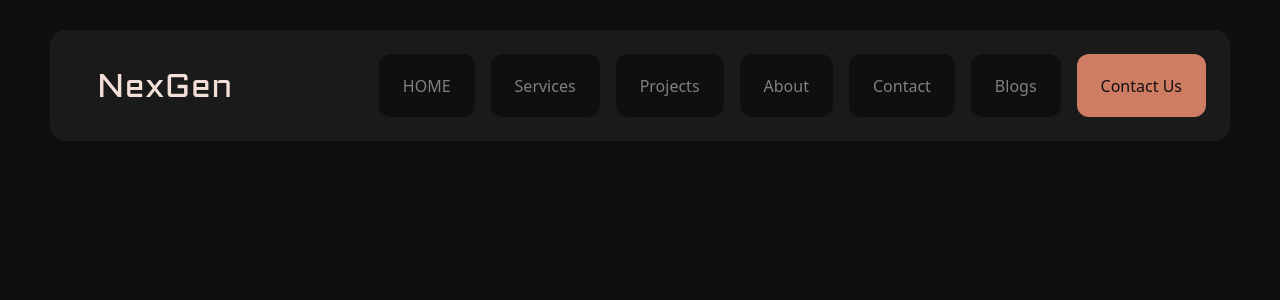
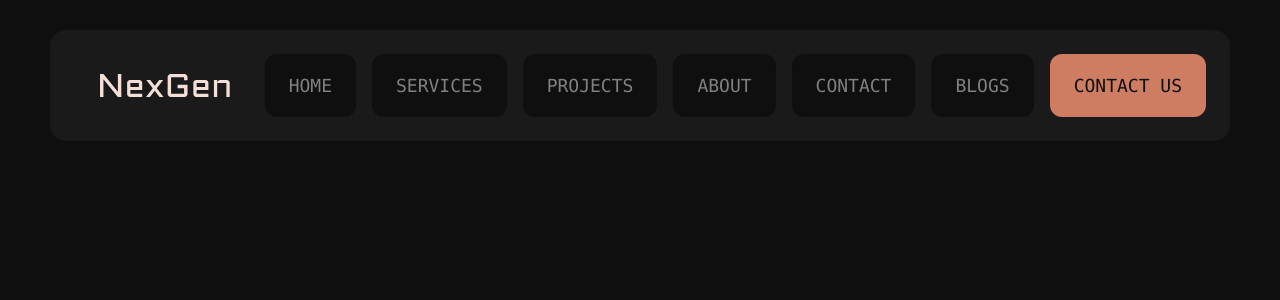
Before and after one commit to Gdzelishviliv/rowix-task, a React (Vite) app: page / in a window 1280 px wide. Shown: the top 300 px of the page. Built offline with nearby package versions, Linux system fonts and the light colour scheme.

Commit message:
feat[fix]-header component

```diff
--- a/index.html
+++ b/index.html
@@ -1,8 +1,14 @@
-<!doctype html>
+<!DOCTYPE html>
 <html lang="en">
   <head>
     <meta charset="UTF-8" />
     <link rel="icon" type="image/svg+xml" href="/vite.svg" />
+    <link rel="preconnect" href="https://fonts.googleapis.com" />
+    <link rel="preconnect" href="https://fonts.gstatic.com" crossorigin />
+    <link
+      href="https://fonts.googleapis.com/css2?family=Roboto+Mono:ital,wght@0,100..700;1,100..700&display=swap"
+      rel="stylesheet"
+    />
     <meta name="viewport" content="width=device-width, initial-scale=1.0" />
     <title>rowix-task</title>
   </head>
--- a/src/components/atoms/HeaderButton.jsx
+++ b/src/components/atoms/HeaderButton.jsx
@@ -2,7 +2,7 @@ import React from "react";
 
 const HeaderButton = ({ name, variants }) => {
   const baseStyles =
-    "flex justify-center items-center h-[63px] px-6 py-[18px] rounded-xl cursor-pointer";
+    "flex justify-center uppercase items-center text-[18px] h-[63px] px-6 py-[18px] rounded-xl cursor-pointer font-medium font-mono";
   const styles =
     variants === "contact"
       ? "text-[#0F0F0F] bg-[#CE7D63]"
--- a/src/components/organisms/Header.jsx
+++ b/src/components/organisms/Header.jsx
@@ -3,6 +3,16 @@ import HeaderLogo from "../../assets/HeaderLogo.svg";
 import HeaderButton from "../atoms/HeaderButton";
 
 const Header = () => {
+  const headerItems = [
+    { name: "home" },
+    { name: "services" },
+    { name: "projects" },
+    { name: "about" },
+    { name: "contact" },
+    { name: "blogs" },
+    { name: "contact us", variant: "contact" },
+  ];
+
   return (
     <header className="flex p-6 pl-[50px] h-[111px] rounded-2xl justify-between items-center bg-[#1A1A1A]">
       <img
@@ -11,15 +21,15 @@ const Header = () => {
         width={129.7071075439453}
         height={24}
       />
+
       <div className="flex justify-between gap-4">
-        <HeaderButton name="HOME" />
-        <HeaderButton name="Services" />
-        <HeaderButton name="Projects" />
-        <HeaderButton name="About" />
-        <HeaderButton name="Contact" />
-        <HeaderButton name="Blogs" />
-        <HeaderButton name="Contact Us" variants="contact" />
-
+        {headerItems.map((item) => (
+          <HeaderButton
+            key={item.name}
+            name={item.name}
+            variants={item.variant}
+          />
+        ))}
       </div>
     </header>
   );
```
